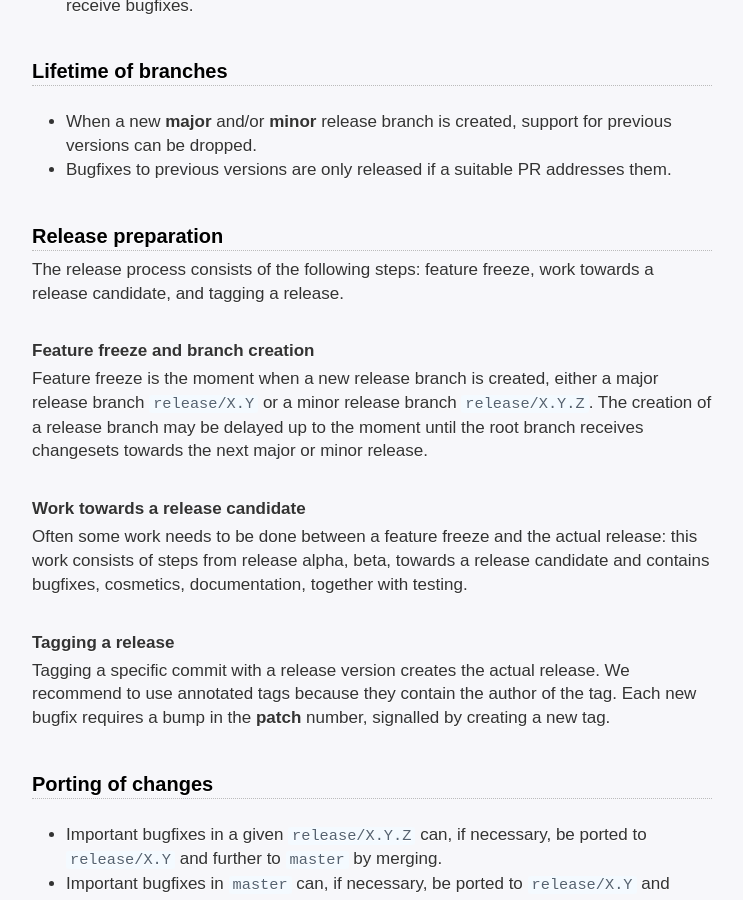
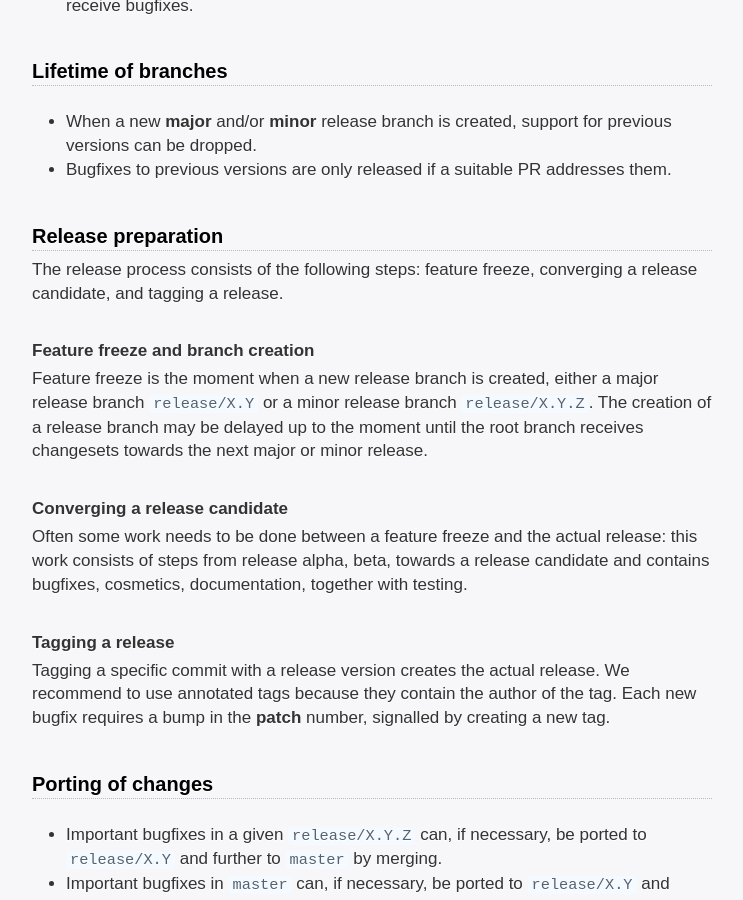
Before and after one commit to dev-cafe/branching-model, a Jekyll site: the page built from index.md, in a window 1280 px wide and 900 px high, scrolled down 1295 px. Shown: the whole window, without its empty margins (268-1011 px from the left). Built offline with Jekyll 4.4.1, drawn with Linux system fonts in a browser that asks for light colours; our own code applies the rules of GitHub Pages for plain Markdown files.

Commit message:
rename section

```diff
--- a/index.md
+++ b/index.md
@@ -56,8 +56,8 @@ permalink: /
 
 ## Release preparation
 
-The release process consists of the following steps: feature freeze, work
-towards a release candidate, and tagging a release.
+The release process consists of the following steps: feature freeze, converging
+a release candidate, and tagging a release.
 
 
 ### Feature freeze and branch creation
@@ -68,7 +68,7 @@ branch may be delayed up to the moment until the root branch receives changesets
 towards the next major or minor release.
 
 
-### Work towards a release candidate
+### Converging a release candidate
 
 Often some work needs to be done between a feature freeze and the actual
 release: this work consists of steps from release alpha, beta, towards a
```
